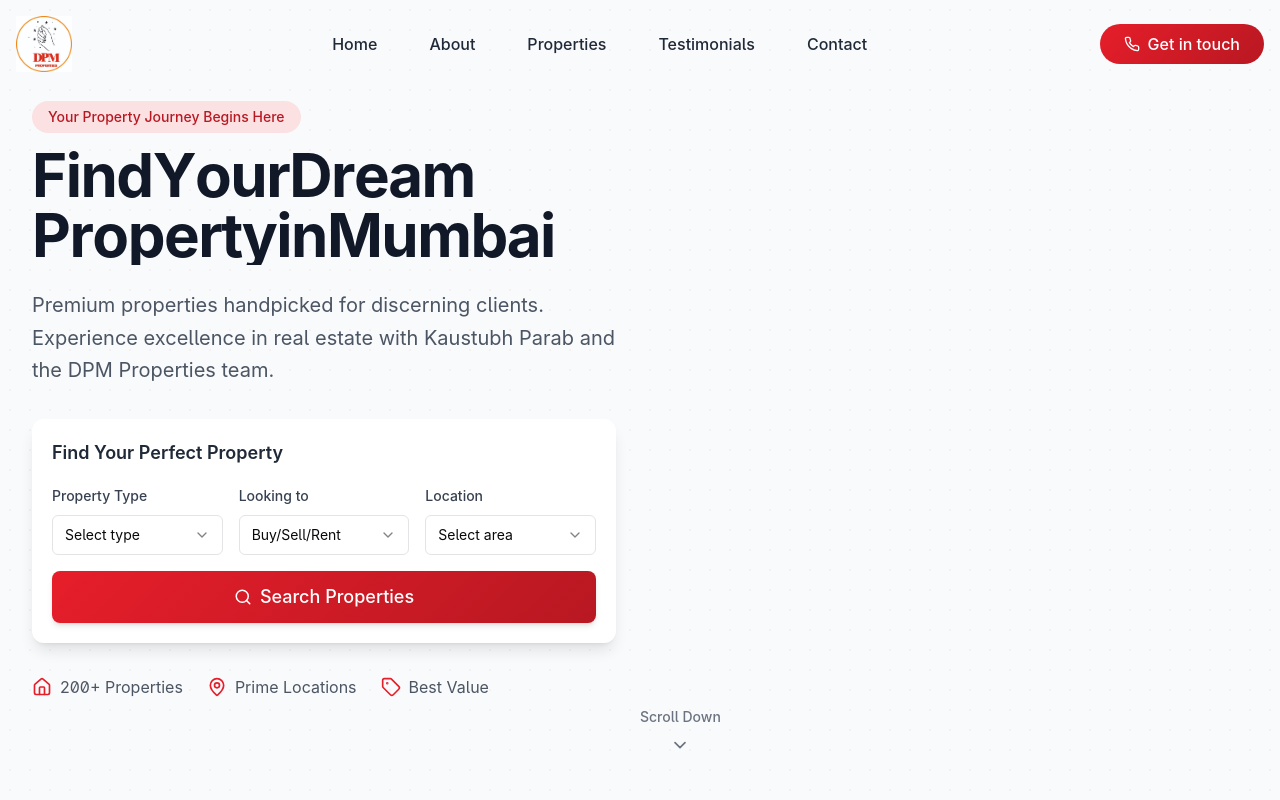
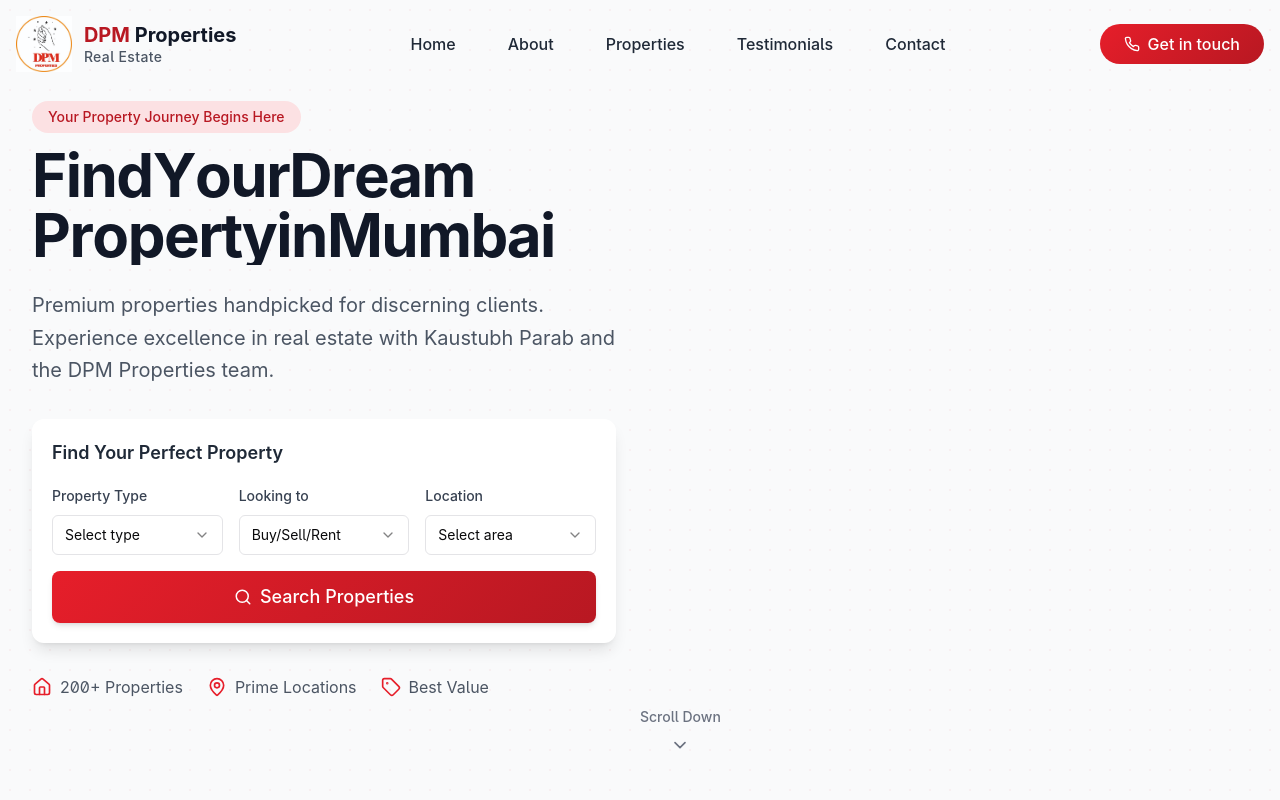
Before and after one commit to k4889p/DGP2, a React (Vite) app: page / in a window 1280 px wide. Shown: the top 800 px of the page. Built offline with nearby package versions, Linux system fonts and the light colour scheme.

Commit message:
Add logo and text styling
Implement the logo and text styling as described in the prompt.

```diff
--- a/src/components/Navbar.tsx
+++ b/src/components/Navbar.tsx
@@ -85,8 +85,16 @@ const Navbar: React.FC = () => {
             <img
               src="/lovable-uploads/e8ce2bdc-c6f8-491f-b9d7-9e31b6124da9.png"
               alt="DPM Properties Logo"
-              className="h-14 mr-2"
+              className="h-14 mr-3"
             />
+            <div className="flex flex-col items-start">
+              <h1 className="font-bold text-xl leading-tight text-gray-900">
+                <span className="text-cherry-600">DPM</span> Properties
+              </h1>
+              <p className="text-sm font-medium text-gray-600 tracking-wide leading-tight">
+                Real Estate
+              </p>
+            </div>
           </div>
         </a>
 
```
